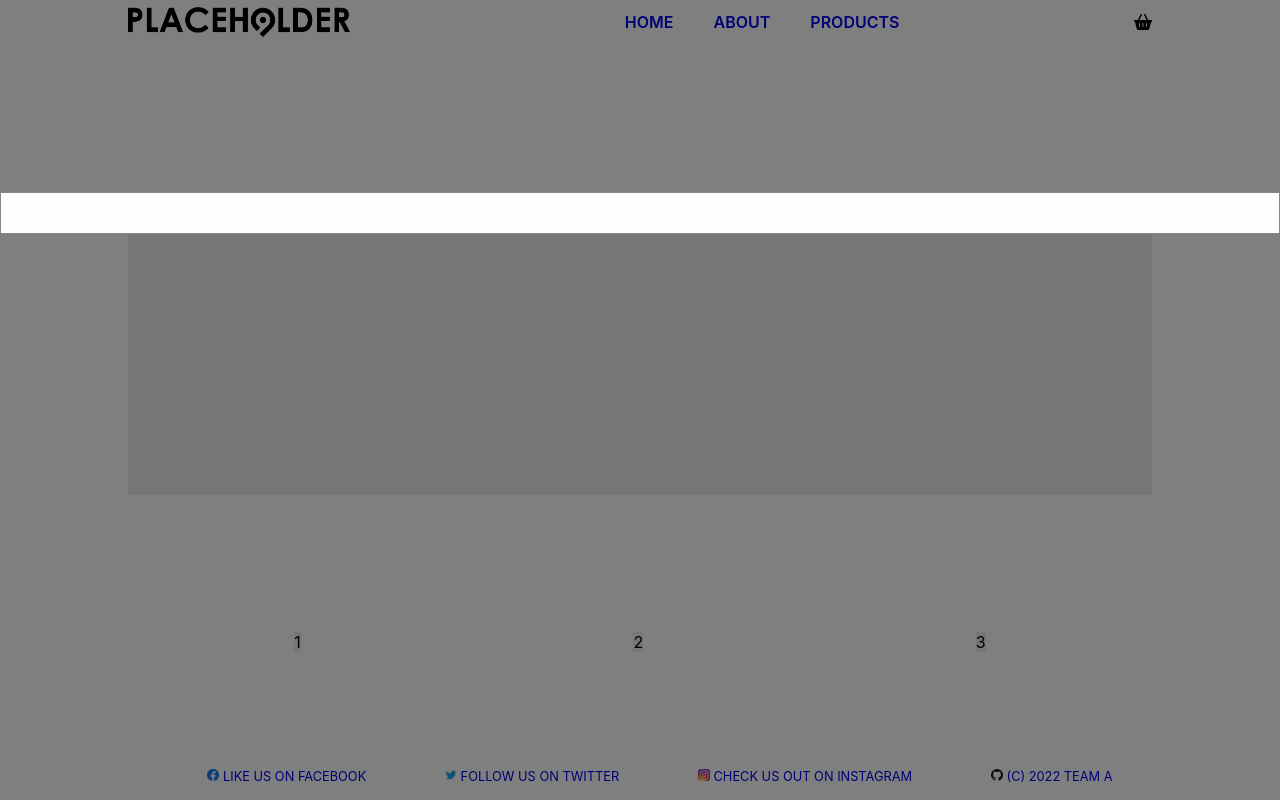
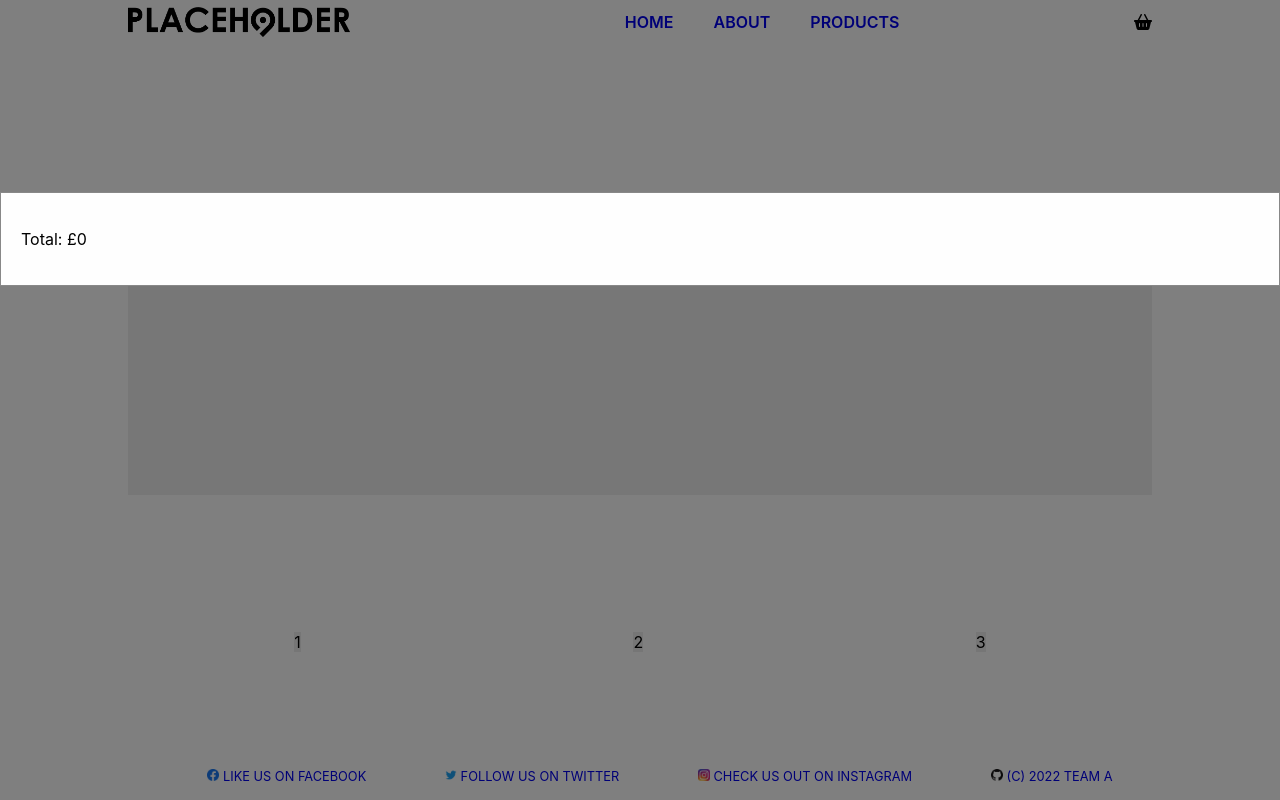
Before and after one commit to rosus89/group-assignment, a React (Create React App) app: page / in a window 1280 px wide. Both pictures are taken after a click on the element 1142 px from the left and 22 px from the top of the page. Built offline with nearby package versions, Linux system fonts and the light colour scheme.

Commit message:
Display and calculate total

```diff
--- a/src/components/Basket.js
+++ b/src/components/Basket.js
@@ -3,10 +3,13 @@ import "./Basket.css"
 import BasketProduct from "./BasketProduct"
 
 function Basket({basket, dispatch,display}) {
+    const total = (basket)=>basket.reduce((sum, product)=>sum+parseInt(product.price.replace('£','')),0)
+    console.log(total)
     return (
        <div className= {`modal ${display ? "show" : "hidden"}`}>
             <div className="modal-content">
-            {basket.map(product => <BasketProduct key={product.id} product={product} dispatch={dispatch}></BasketProduct>)}
+            {basket.map(product => <BasketProduct key={product._id} product={product} dispatch={dispatch}></BasketProduct>)}
+            <p>Total: £{total(basket)}</p>
             </div>
 
        </div>
```
